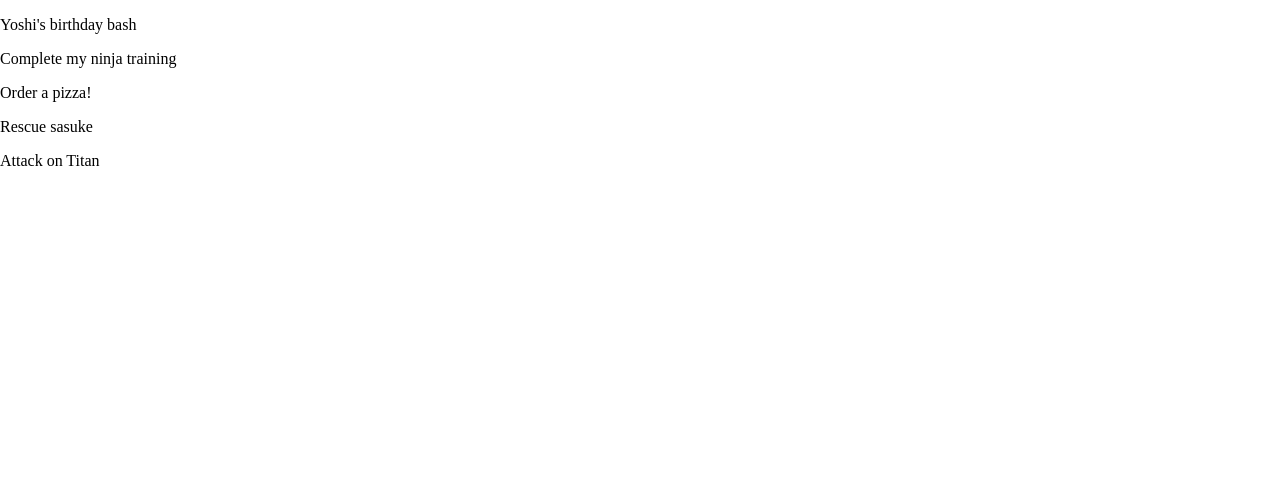
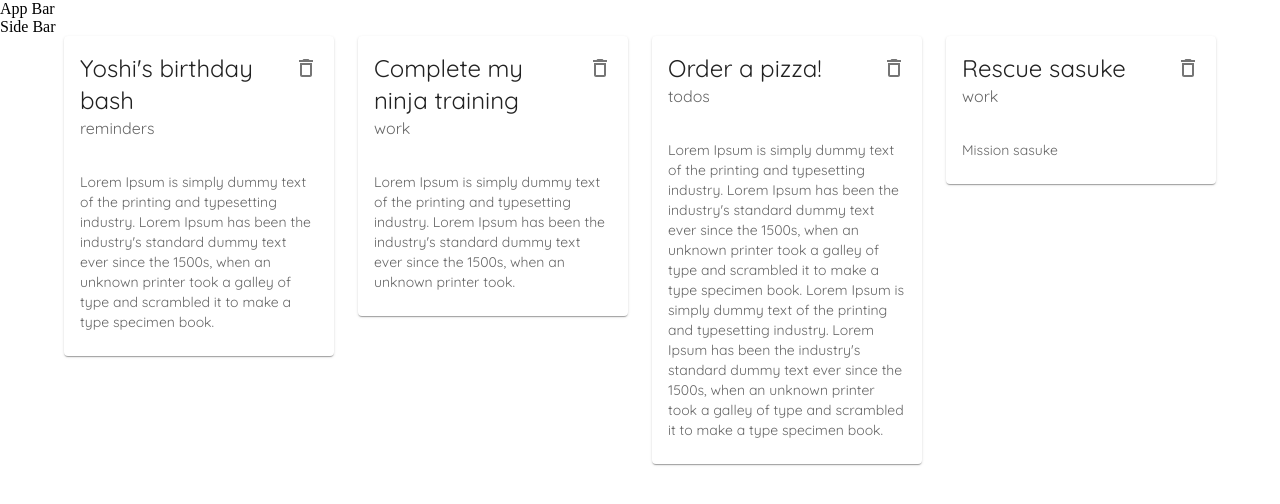
Before and after one commit to Deepz14/react-material-ui, a React (Create React App) app: page / in a window 1280 px wide. Shown: the top 504 px of the page. Built offline with nearby package versions, Linux system fonts and the light colour scheme; data requests are answered from the project's data file.

Commit message:
Note Component added

```diff
--- a/data/db.json
+++ b/data/db.json
@@ -23,12 +23,6 @@
       "details": "Mission sasuke",
       "category": "work",
       "id": 4
-    },
-    {
-      "title": "Attack on Titan",
-      "details": "Eren Dream ",
-      "category": "reminders",
-      "id": 5
     }
   ]
 }
--- a/src/App.js
+++ b/src/App.js
@@ -1,6 +1,7 @@
 import { BrowserRouter as Router, Switch, Route } from 'react-router-dom'
 import Notes from './pages/Notes'
 import Create from './pages/Create'
+import Layout from './components/Layout'
 import { createTheme, ThemeProvider } from '@mui/material/styles'
 import { purple } from '@mui/material/colors'
 
@@ -25,6 +26,7 @@ function App() {
   return (
     <ThemeProvider theme={theme}>
       <Router>
+        <Layout>
           <Switch>
             <Route exact path="/">
               <Notes />
@@ -33,6 +35,7 @@ function App() {
               <Create />
             </Route>
           </Switch>
+        </Layout>
       </Router>
     </ThemeProvider>
 
--- /dev/null
+++ b/src/components/Layout.js
@@ -0,0 +1,24 @@
+import React from 'react'
+import Drawer from '@mui/material/Drawer';
+import AppBar from '@mui/material/AppBar';
+
+const drawerWidth = 240;
+
+function Layout({children}) {
+  return (
+    <div>
+        {/* App Bar */}
+        <div>App Bar</div>
+
+        {/* side bar */}
+        <div>Side Bar</div>
+
+        {/* Main content */}
+        <div>
+            {children}
+        </div>
+    </div>
+  )
+}
+
+export default Layout
--- /dev/null
+++ b/src/components/NoteComponent.js
@@ -0,0 +1,46 @@
+import React from 'react'
+import Grid from '@mui/material/Grid';
+import { Container, Typography } from '@mui/material';
+import Paper from '@mui/material/Paper';
+import Card from '@mui/material/Card';
+import CardHeader from '@mui/material/CardHeader';
+import CardMedia from '@mui/material/CardMedia';
+import CardContent from '@mui/material/CardContent';
+import CardActions from '@mui/material/CardActions';
+import IconButton from '@mui/material/IconButton';
+import DeleteOutlinedIcon from '@mui/icons-material/DeleteOutlined';
+
+
+function NoteComponent({ notes, handleDelete }) {
+  return (
+    <Container>
+      <Grid container spacing={3}>
+        {
+          notes.map(note => (
+            <Grid key={note.id} item xs={12} md={6} lg={3}>
+               <Card elevation={1}>
+                   <CardHeader
+                      action={
+                      <IconButton onClick={() => handleDelete(note.id)}>
+                        <DeleteOutlinedIcon />
+                      </IconButton>
+                      }
+                      title={note.title}
+                      subheader={note.category}
+                      >
+                   </CardHeader>
+                   <CardContent>
+                      <Typography variant="body2" color="textSecondary">
+                          {note.details}
+                      </Typography>
+                   </CardContent>
+               </Card>
+            </Grid>
+          ))
+        }
+      </Grid>
+    </Container>
+  )
+}
+
+export default NoteComponent
--- a/src/pages/Notes.js
+++ b/src/pages/Notes.js
@@ -1,4 +1,5 @@
 import React, {useState, useEffect} from 'react'
+import NoteComponent from '../components/NoteComponent';
 
 export default function Notes() {
 
@@ -11,13 +12,18 @@ export default function Notes() {
     .catch(err => console.log(err))
   }, []);
 
+  const handleDelete = async(id) => {
+    await fetch('http://localhost:5000/notes/' + id, {
+      method: 'DELETE'
+    });
+
+    let newNotes = notes.filter(note => note.id !== id);
+    setNotes(newNotes);
+  }
+
   return (
     <div>
-      {
-        notes.map(note => (
-          <p key={note.id}>{note.title}</p>
-        ))
-      }
+      <NoteComponent notes={notes} handleDelete={handleDelete} />
     </div>
   )
 }
```
Lines whose indentation alone changed are shown as unchanged.
